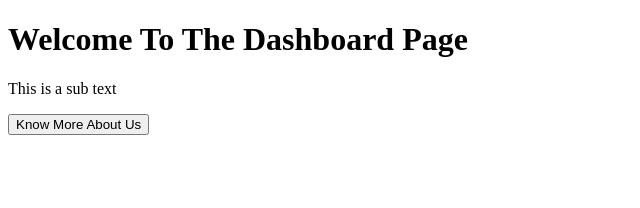
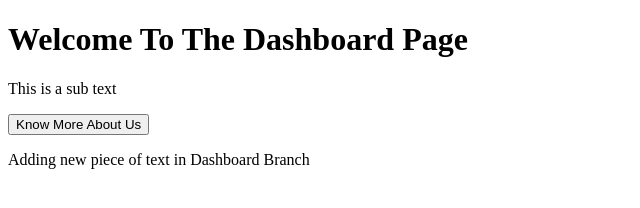
Before and after one commit to subhankarcoder/GithHub-Testing-Branches, a plain HTML site: page Dashboard.html in a window 1280 px wide. Shown: the whole page, without its empty margins (0-640 px from the left). Drawn offline with Linux system fonts and the light colour scheme.

Commit message:
Added new content in Dashboard.html

```diff
--- a/Dashboard.html
+++ b/Dashboard.html
@@ -10,5 +10,6 @@
     <h1>Welcome To The Dashboard Page</h1>
     <p>This is a sub text</p>
     <button>Know More About Us</button>
+    <p>Adding new piece of text in Dashboard Branch</p>
  </body>
  </html>
```
